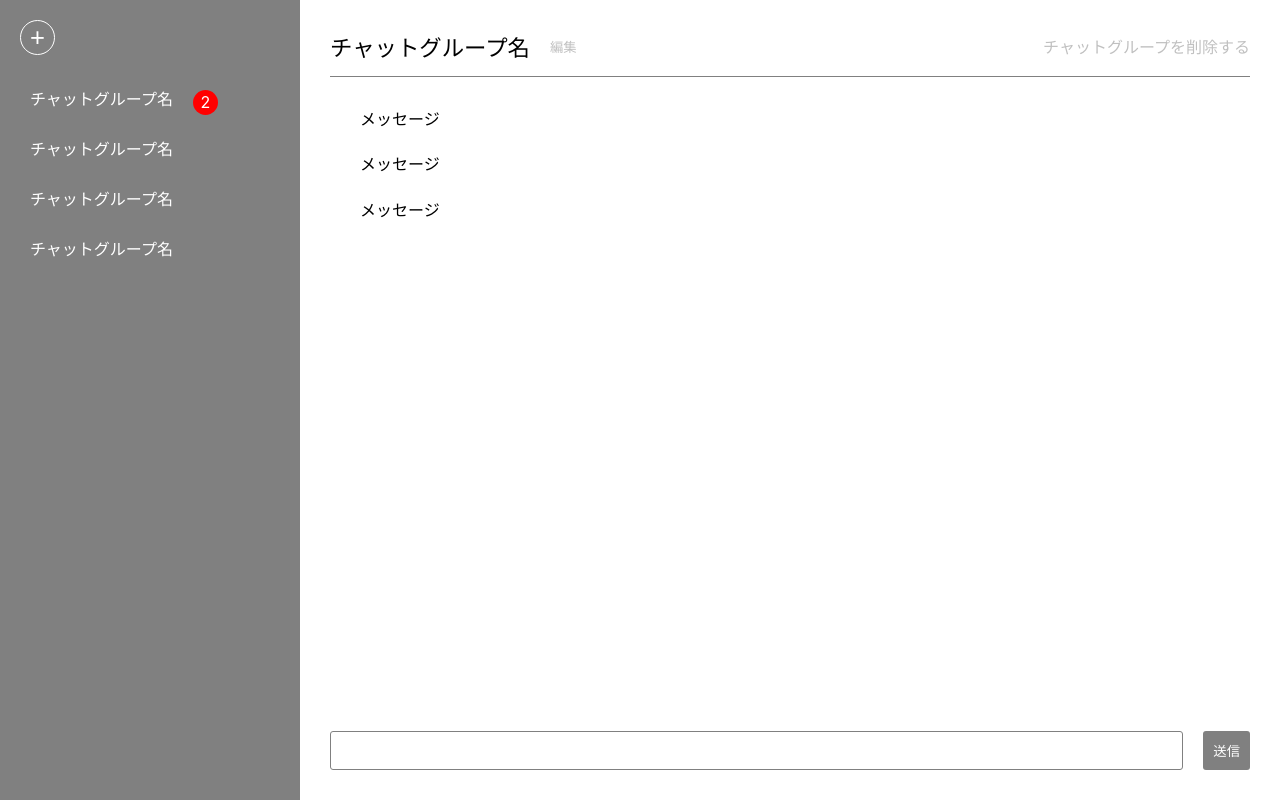
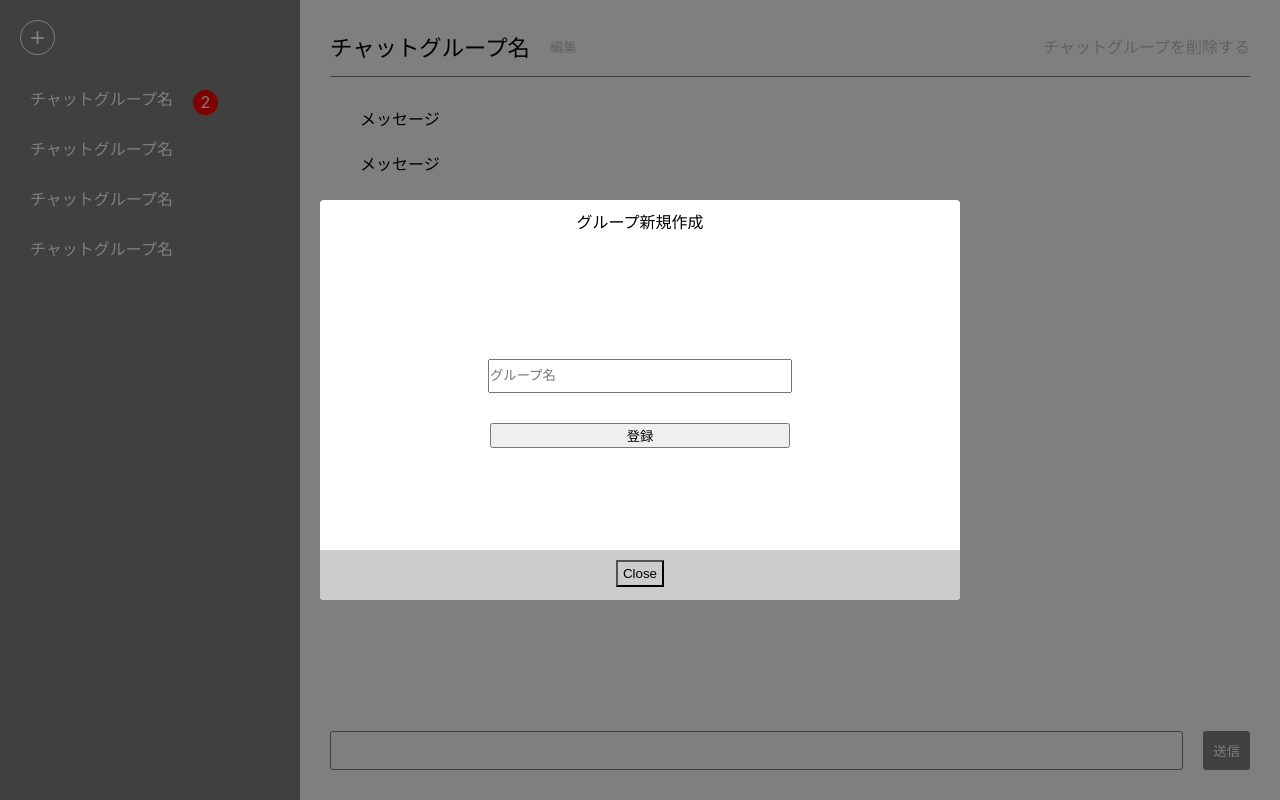
Before and after one commit to chomatsuken-div/mini-chat, a Vue app in the folder frontend/: page / in a window 1280 px wide. Both pictures are taken after a click on the button 37 px from the left and 37 px from the top of the page. Built offline with nearby package versions, Linux system fonts and the light colour scheme; the HTML template or start-up script is replaced by a standard one.

Commit message:
design modal

```diff
--- a/frontend/src/App.vue
+++ b/frontend/src/App.vue
@@ -1,21 +1,26 @@
 <template>
   <div id="main">
-    <sidebar v-bind:groups="groups" @changeGroup="currentGroupChange"></sidebar>
+    <modal @close="closeModal" v-if="modal" v-bind:modalOption="modalOption"></modal>
+    <sidebar v-bind:groups="groups" @createGroup="createGroup" @changeGroup="currentGroupChange"></sidebar>
     <chat-container v-bind:groups="groups"></chat-container>
   </div>
 </template>
 
 <script>
+import Modal from './components/Modal.vue'
 import Sidebar from './components/Sidebar.vue'
 import ChatContainer from './components/ChatContainer.vue'
 
   export default {
     components:{
+      Modal,
       Sidebar,
       ChatContainer
     },
     data: function () {
       return {
+        modal: false,
+        modalOption: "",
         groups: [
           {
             curernt_group: true,
@@ -79,6 +84,12 @@ import ChatContainer from './components/ChatContainer.vue'
       }
     },
     methods: {
+      openModal() {
+        this.modal = true
+      },
+      closeModal() {
+        this.modal = false
+      },
       currentGroupChange: function (index) {
         var groups = this.groups
         groups.forEach(function(group){
@@ -87,6 +98,10 @@ import ChatContainer from './components/ChatContainer.vue'
         var group = groups[index]
         group.curernt_group = true
         group.unread_count = 0
+      },
+      createGroup: function(e){
+        this.modal = true
+        this.modalOption = "create"
       }
     }
   }
--- /dev/null
+++ b/frontend/src/components/Modal.vue
@@ -0,0 +1,106 @@
+<template>
+  <transition name="modal" appear>
+    <div class="modal modal-overlay">
+      <div class="modal-window">
+        <div class="modal-content" v-if="modalOption == 'create'">
+          <div class="title">グループ新規作成</div>
+          <form class="content">
+            <input class="input-text" type="text" name="name" placeholder="グループ名">
+            <input class="input-submit" type="submit" value="登録">
+          </form>
+        </div>
+        <footer class="modal-footer">
+          <slot name="footer">
+            <button @click="$emit('close')" class="close-btn">Close</button>
+          </slot>
+        </footer>
+      </div>
+    </div>
+  </transition>
+</template>
+
+<script>
+
+export default {
+  props: [
+   'groups',
+   'modalOption'
+  ],
+  data: function () {
+    return {
+    }
+  }
+}
+</script>
+
+<style lang="scss" scoped>
+.modal {
+  &.modal-overlay {
+    display: flex;
+    align-items: center;
+    justify-content: center;
+    position: fixed;
+    z-index: 30;
+    top: 0;
+    left: 0;
+    width: 100%;
+    height: 100%;
+    background: rgba(0, 0, 0, 0.5);
+  }
+  &-window {
+    width: 50%;
+    height: 50%;
+    background: #fff;
+    border-radius: 4px;
+    overflow: hidden;
+  }
+  &-content {
+    height: calc(100% - 50px);
+    padding: 10px 20px;
+    .title {
+      text-align: center;
+    }
+    .content {
+      height: calc(100% - 25px);
+      display: flex;
+      flex-direction: column;
+      justify-content: center;
+      align-items: center;
+      .input-text {
+        width: 50%;
+        height: 30px;
+        margin: 30px 0;
+        padding: 0;
+      }
+      .input-submit {
+        width: 50%;
+      }
+    }
+  }
+  &-footer {
+    height: 50px;
+    background: #ccc;
+    padding: 10px;
+    text-align: center;
+    .close-btn {
+      padding: 5px;
+    }
+  }
+}
+.modal-enter-active, .modal-leave-active {
+  transition: opacity 0.4s;
+  .modal-window {
+    transition: opacity 0.4s, transform 0.4s;
+  }
+}
+.modal-leave-active {
+  transition: opacity 0.6s ease 0.4s;
+}
+.modal-enter, .modal-leave-to {
+  opacity: 0;
+  .modal-window {
+    opacity: 0;
+    transform: translateY(-20px);
+  }
+}
+</style>
--- a/frontend/src/components/Sidebar.vue
+++ b/frontend/src/components/Sidebar.vue
@@ -1,7 +1,7 @@
 <template>
   <div class="sidebar">
     <div class="sidebar__add-group">
-      <button></button>
+      <button @click="$emit('createGroup')"></button>
     </div>
     <ul class="sidebar__groups">
       <li class="sidebar__groups__list" v-for="(group, index) in groups" :key="index">
@@ -23,7 +23,7 @@ export default {
     }
   },
   methods: {
-    selectGroup: function (index) {
+    selectGroup: function(index){
       this.$emit('changeGroup', index)
     }
   }
```
